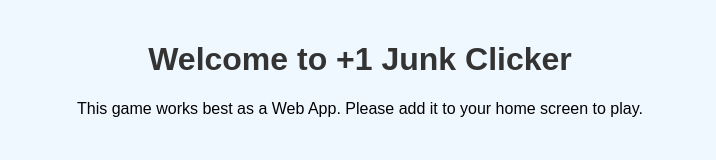
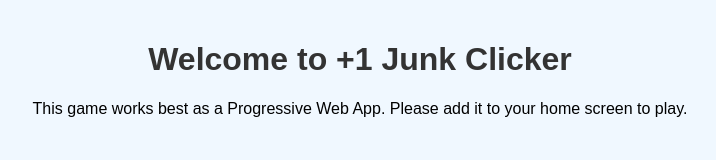
Before and after one commit to Techdrips/-1-hckicker, a plain HTML site: page index.html in a window 1280 px wide. Shown: the whole page, without its empty margins (280-996 px from the left). Drawn offline with Linux system fonts and the light colour scheme.

Commit message:
index.html

```diff
--- a/index.html
+++ b/index.html
@@ -16,12 +16,13 @@
 
 <!-- Message for adding the app to the home screen -->
 <div id="addToHomeScreen">
-  <p>This game works best as a Web App. Please add it to your home screen to play.</p>
+  <p>This game works best as a Progressive Web App. Please add it to your home screen to play.</p>
 </div>
 
 <!-- The clicker game (initially hidden on the website) -->
 <div id="clicker" style="display: none;">
   <div id="pointsDisplay">Points: 0</div>
+  <!-- More game elements here -->
 </div>
 
 <script src="/-1-hckicker/app.js"></script>
```
